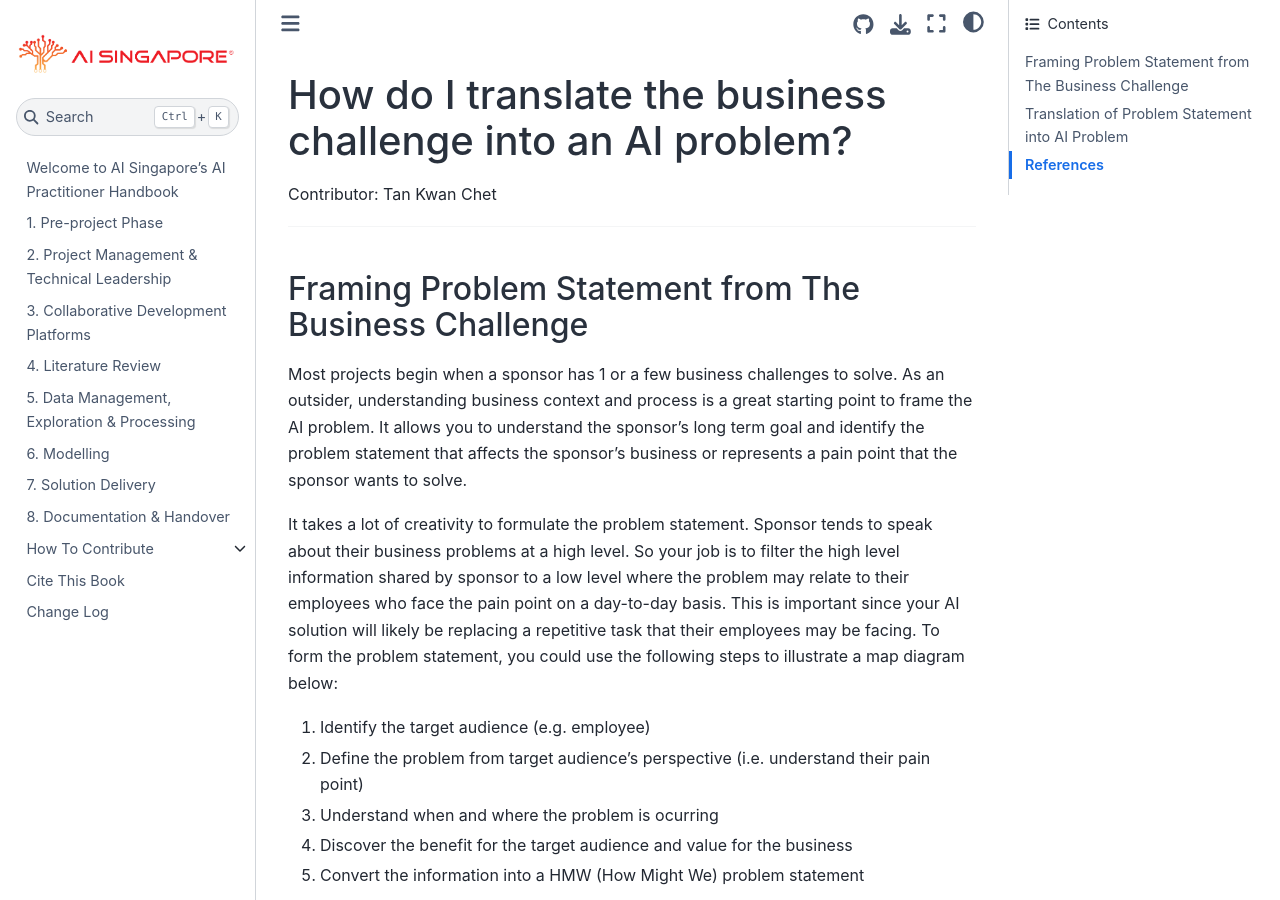
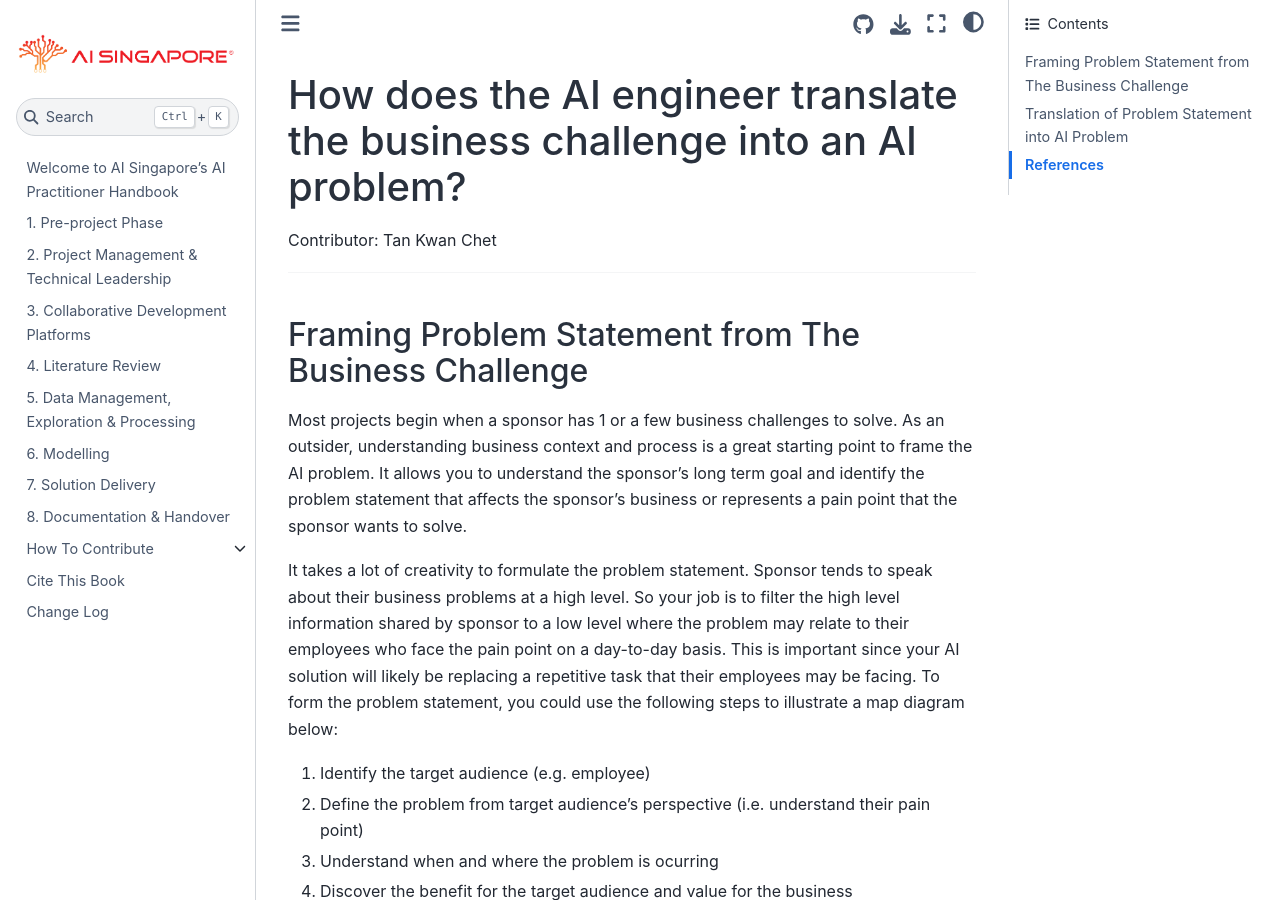
Before and after one commit to aisingapore/ai-practitioner-handbook, a Jupyter Book: the page built from book/1-pre-project-phase/business_challenge_2_ai_problem.md, in a window 1280 px wide and 900 px high. Built offline with Jupyter Book 1.0.4 settings and Sphinx 7.4.7 and the Sphinx Book theme 1.1.4, drawn with Linux system fonts in a browser that asks for light colours.

```diff
--- a/book/1-pre-project-phase/business_challenge_2_ai_problem.md
+++ b/book/1-pre-project-phase/business_challenge_2_ai_problem.md
@@ -1,4 +1,4 @@
-# How do I translate the business challenge into an AI problem?
+# How does the AI engineer translate the business challenge into an AI problem?
 Contributor: Tan Kwan Chet
 
 ---
```
Also changed, not shown: book/1-pre-project-phase/data_risk_uncertainties.md (deleted, +0 -27 lines).
